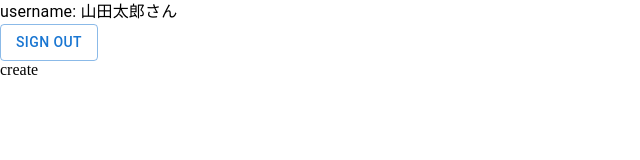
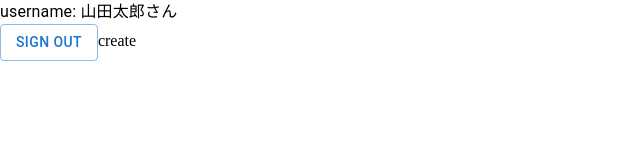
Before and after one commit to uraaaa24/stock-management, a Next.js app: page /order/create in a window 1280 px wide. Shown: the top 160 px of the page, without its empty margins (0-640 px from the left). Built offline with nearby package versions, Linux system fonts and the light colour scheme.

Commit message:
FormProvider追加

```diff
--- a/src/pages/order/create/index.tsx
+++ b/src/pages/order/create/index.tsx
@@ -1,6 +1,10 @@
+import { FormProvider, useForm } from "react-hook-form"
+
 const Create = () => {
+    const methods = useForm()
+
     return (
-        <div>create</div>
+        <FormProvider {...methods}>create</FormProvider>
     )
 }
 
```
